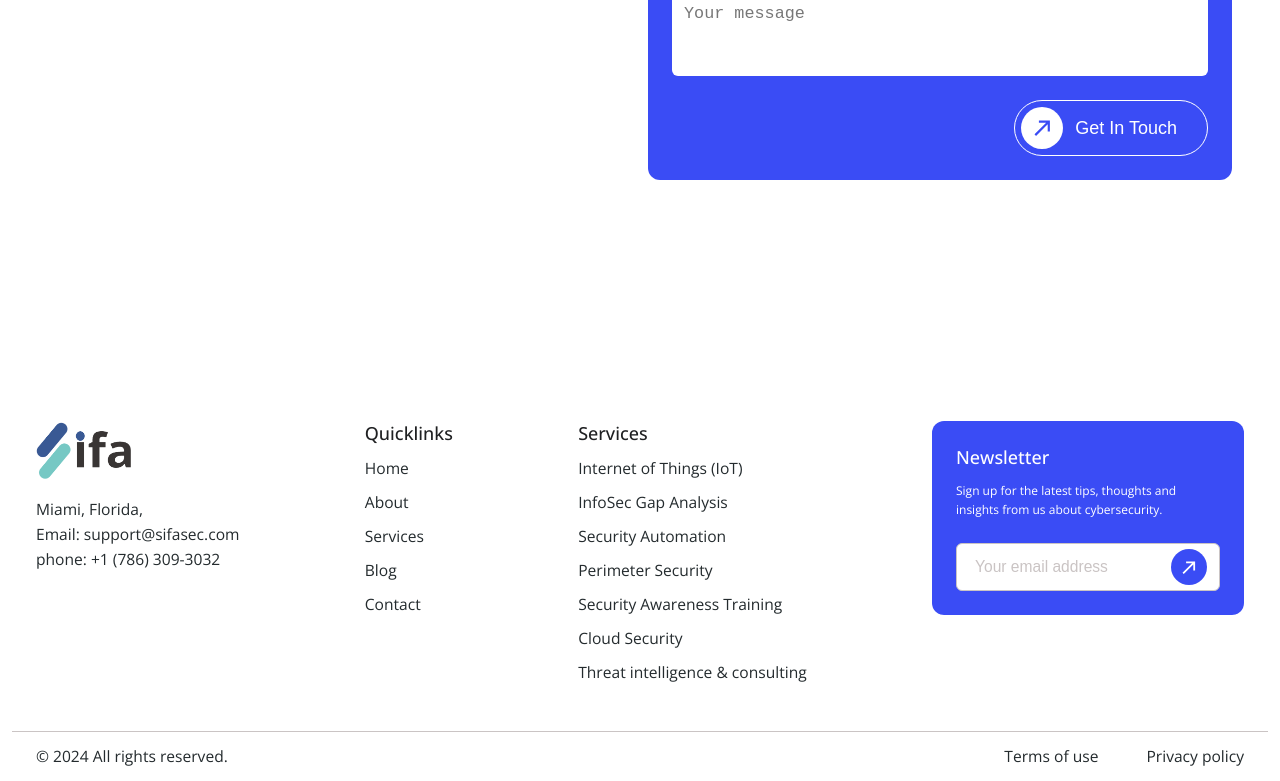
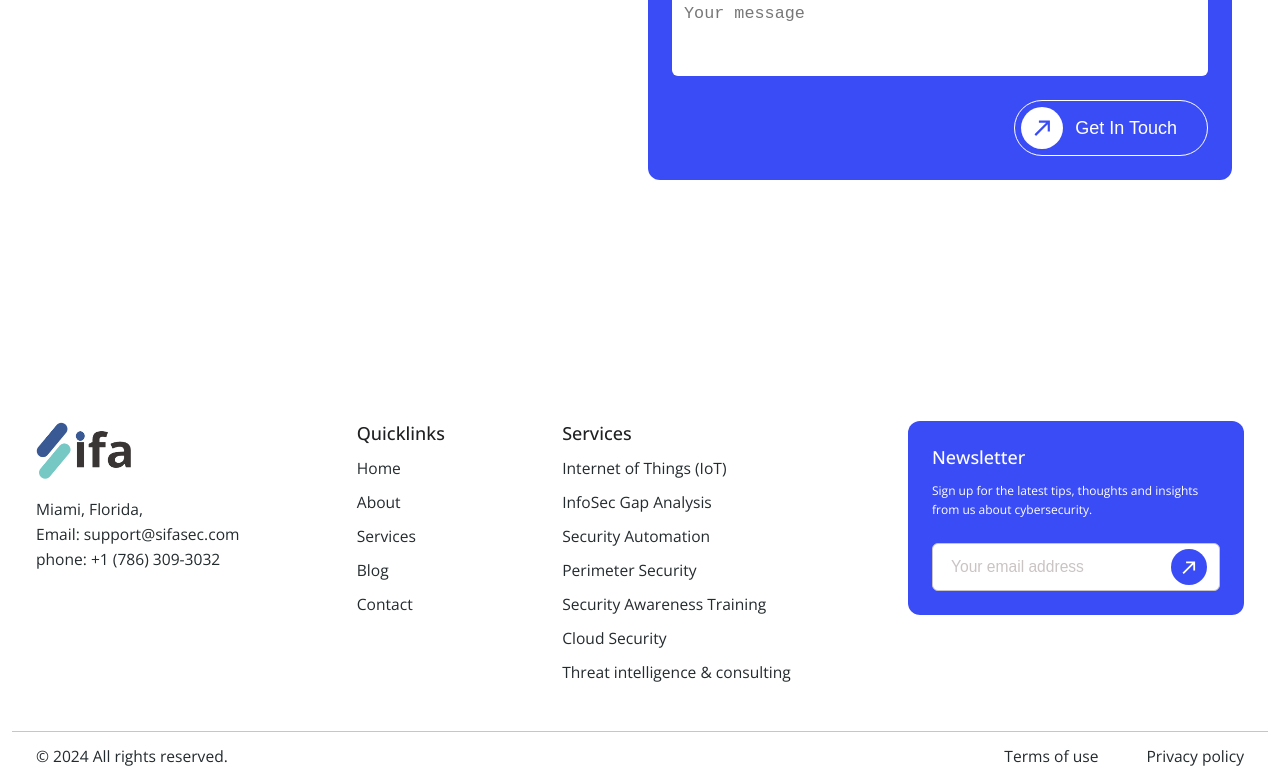
Before and after one commit to Michicko/sifasec, a React (Vite) app: page /contact in a window 1280 px wide. Shown: the part 403-1184 px from the top of the page. Built offline with nearby package versions, Linux system fonts and the light colour scheme.

Commit message:
adjusted newsleter width on tab screen size

```diff
--- a/src/App.jsx
+++ b/src/App.jsx
@@ -1,4 +1,4 @@
-import { BrowserRouter, Route, Routes } from "react-router-dom";
+import { Route, Routes } from "react-router-dom";
 import Root from "./Components/Layout/Root";
 import Home from "./pages/Home";
 import About from "./pages/About";
@@ -8,7 +8,7 @@ import Blog from "./pages/Blog";
 import useScrollToTop from "./hooks/useScrollToTop";
 
 export default function App() {
-  useScrollToTop()
+  useScrollToTop();
   return (
     <Routes>
       <Route element={<Root />}>
--- a/src/Components/Newsletter/Newsletter.module.css
+++ b/src/Components/Newsletter/Newsletter.module.css
@@ -1,6 +1,5 @@
 .newsletter {
   width: 100%;
-  max-width: 26rem;
   background: var(--blue-400);
   padding: 2rem;
   border-radius: 1rem;
@@ -58,6 +57,8 @@
   margin-right: 0.5rem !important;
 }
 
-.newsletter-btn .btn-icon {
-  /* margin-right: 0 !important; */
+@media only screen and (min-width: 768px) {
+  .newsletter {
+    max-width: 28rem;
+  }
 }
```
Lines whose indentation alone changed are shown as unchanged.
